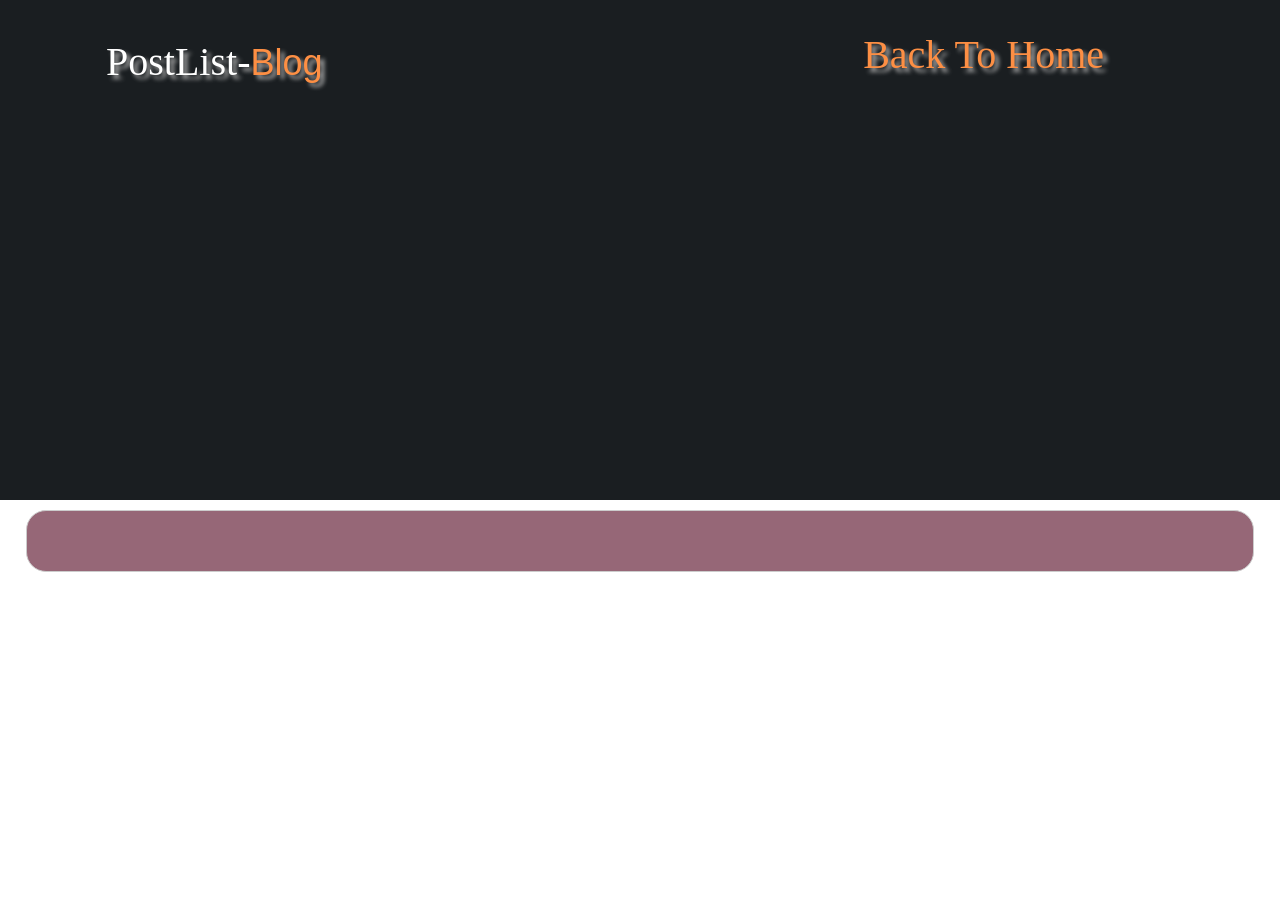
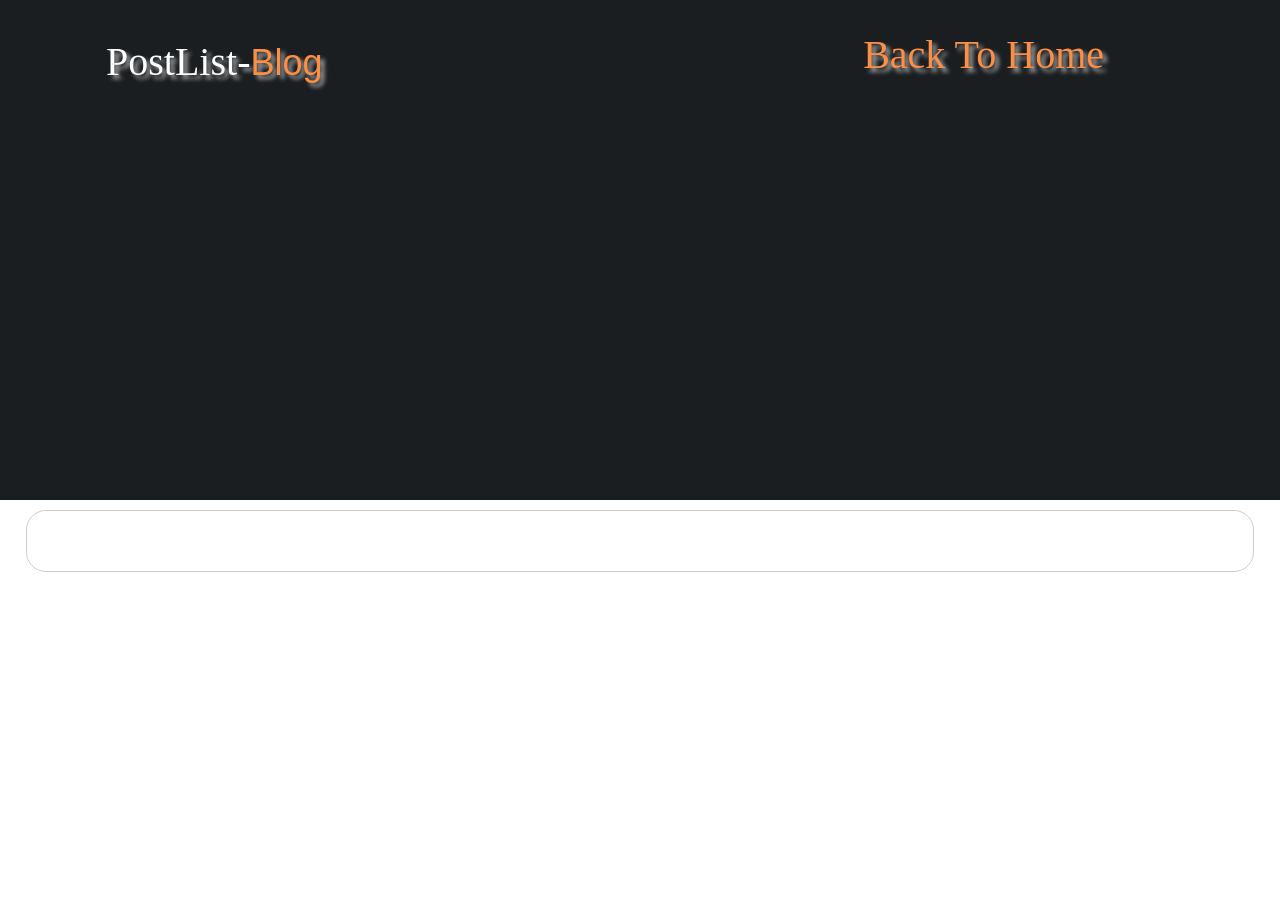

Update site

--- a/styles.css
+++ b/styles.css
@@ -8,7 +8,8 @@
   box-sizing: border-box;
 }
 body{
-  background-image: url('./img/background.jpg');
+ /*background-image: url('./img/background.jpg');*/
+  background-color: #fff;
    }
    /* Variables */
 :root {
@@ -220,7 +221,7 @@ header.shadow .logo {
     font-weight: 400;
     font-style: normal;
     font-size: 28px;
-    color: gray;
+    color: #aaa;
     border-radius:50%;
     padding:20px;
   }
@@ -489,8 +490,8 @@ header.shadow .logo {
 
       .posts{
           display:block;
-       /* background-image: url('./img/Space-Background-Image.jpg'); */
-         background-color: #7d4256;
+        background-image: url('./img/Space-Background-Image.jpg'); 
+        /* background-color: #63344e; */
           border-radius: 20px;
           opacity:0.8;
           width:96%;
